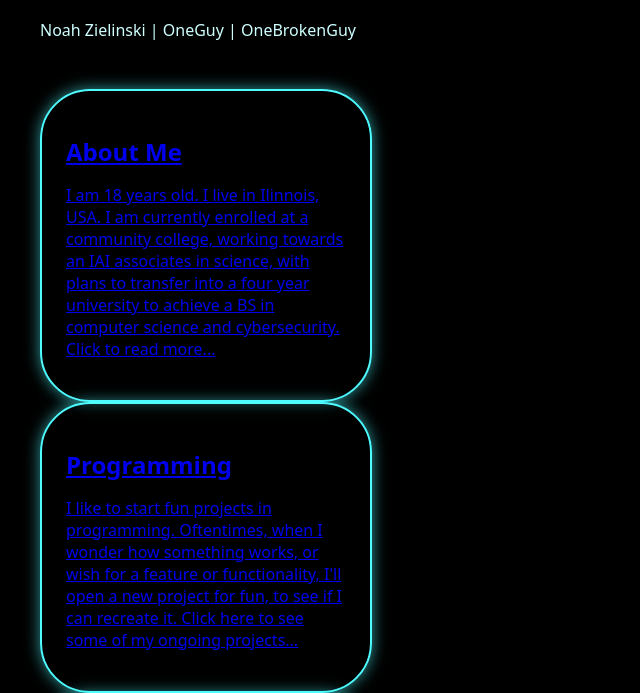
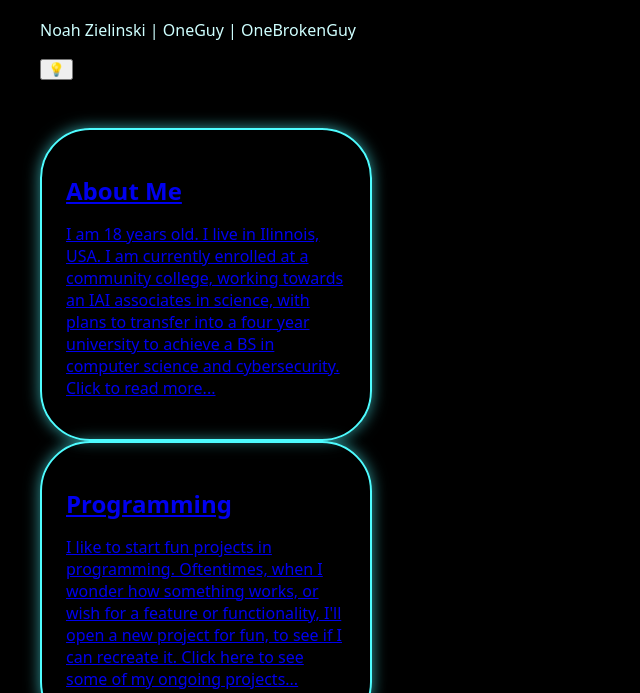
Before and after one commit to OneShatteredGuy/OneShatteredGuy.github.io, a plain HTML site: page index.html in a window 1280 px wide. Shown: the part 107-800 px from the top of the page, without its empty margins (0-640 px from the left). Drawn offline with Linux system fonts and the light colour scheme.

Commit message:
Update index.html

```diff
--- a/index.html
+++ b/index.html
@@ -11,6 +11,10 @@
     <header>
       <h1>OneShatteredGuy</h1>
       <p>Noah Zielinski | OneGuy | OneBrokenGuy</p>
+      <article class="darkmodeToggle">
+        <button>💡</button>
+      </article>
+
     </header>
 
     <main>
```
